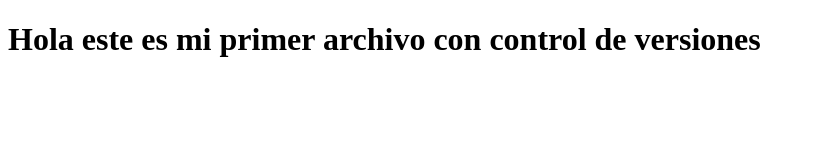
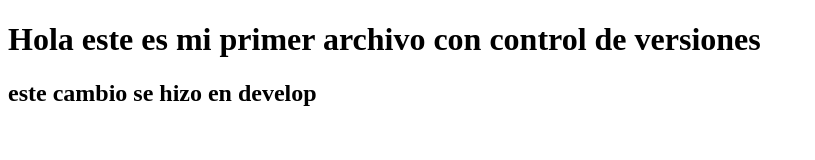
Before and after one commit to Carlos-pixel24/CTROL-PC, a plain HTML site: page index.html in a window 1280 px wide. Shown: the whole page, without its empty margins (0-815 px from the left). Drawn offline with Linux system fonts and the light colour scheme.

Commit message:
Se Agrego una segunda linea de codigo en develop

```diff
--- a/index.html
+++ b/index.html
@@ -8,5 +8,6 @@
 </head>
 <body>
     <h1>Hola este es mi primer archivo con control de versiones</h1>
+    <h2>este cambio se hizo en develop</h2>
 </body>
 </html>
```
